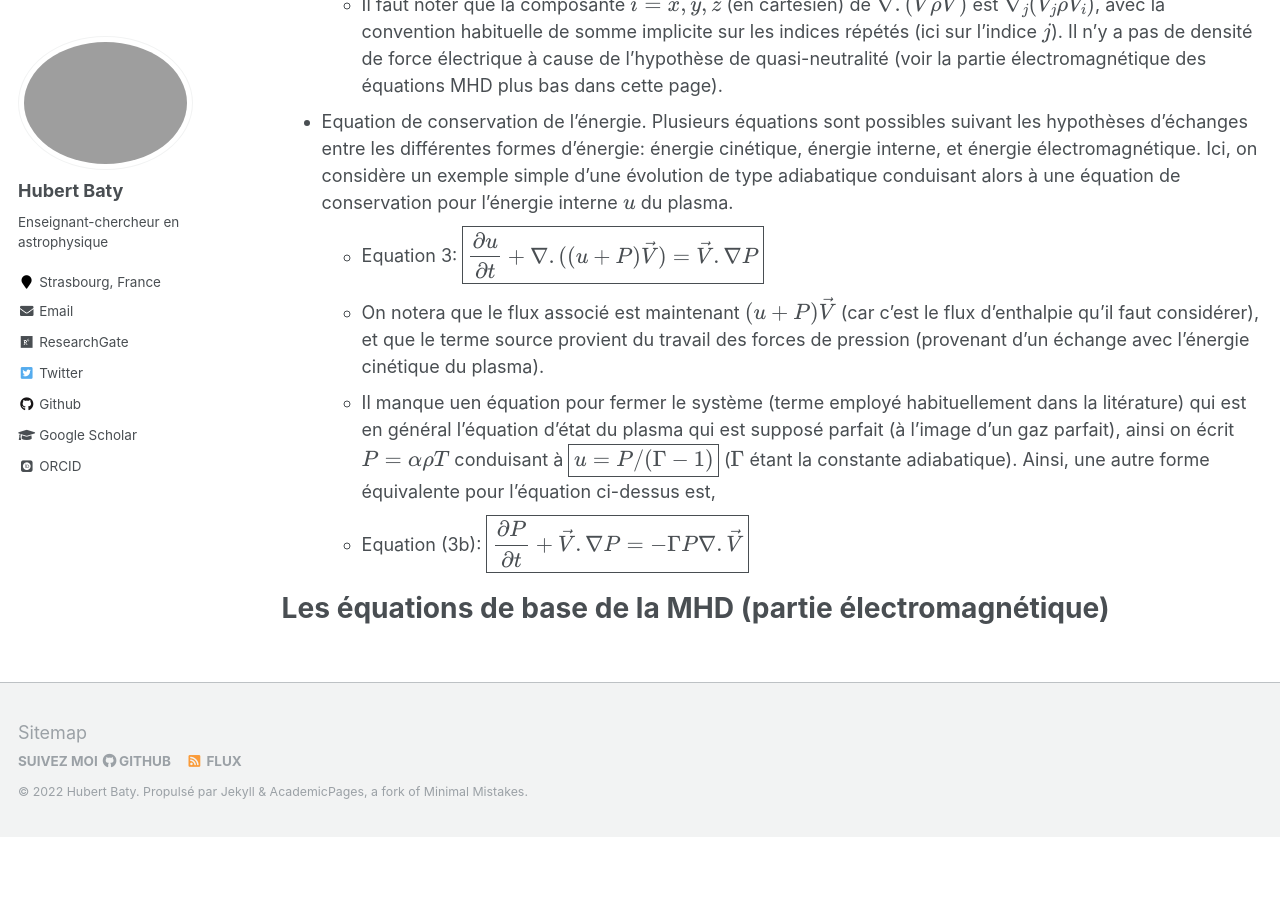
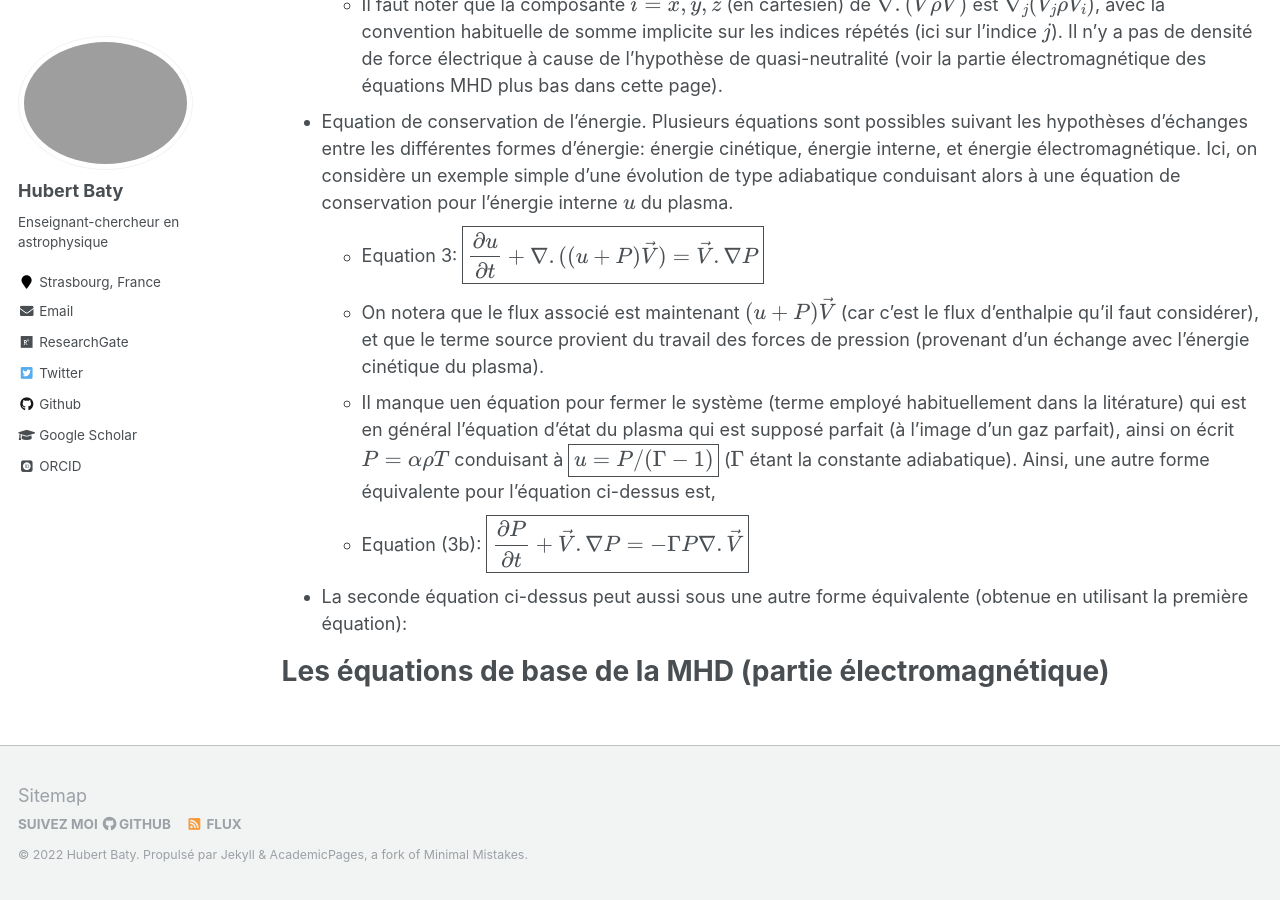
Before and after one commit to hubertbaty/hubertbaty.github.io, a Jekyll site: the page built from _pages/MHD.md, in a window 1280 px wide and 900 px high, scrolled down 1037 px. Built offline with Jekyll 4.4.1, drawn with Linux system fonts in a browser that asks for light colours; some web fonts are replaced; formulas are drawn with MathJax 3; before the commit the page ends 1874 px from its top, so only the background shows below that.

Commit message:
Update MHD.md

```diff
--- a/_pages/MHD.md
+++ b/_pages/MHD.md
@@ -28,6 +28,8 @@ pour le flux associé, et les termes sources qui sont toutes les densités de fo
   *  Il manque uen équation pour fermer le système (terme employé habituellement dans la litérature) qui est en général l'équation d'état du plasma qui est supposé parfait (à l'image d'un gaz parfait), ainsi on écrit $P = \alpha \rho T$ conduisant à $$\boxed{u = P/ (\Gamma - 1)} $$ ($\Gamma$ étant la constante adiabatique). Ainsi, une autre forme équivalente pour l'équation ci-dessus est,
   *  Equation (3b): $$\boxed{\frac {\partial P} {\partial t} + \vec V . \nabla P = - \Gamma P \nabla . \vec V } $$
 
+* La seconde équation ci-dessus peut aussi sous une autre forme équivalente (obtenue en utilisant la première équation):
+
 
 Les équations de base de la MHD (partie électromagnétique)
 ======
```
